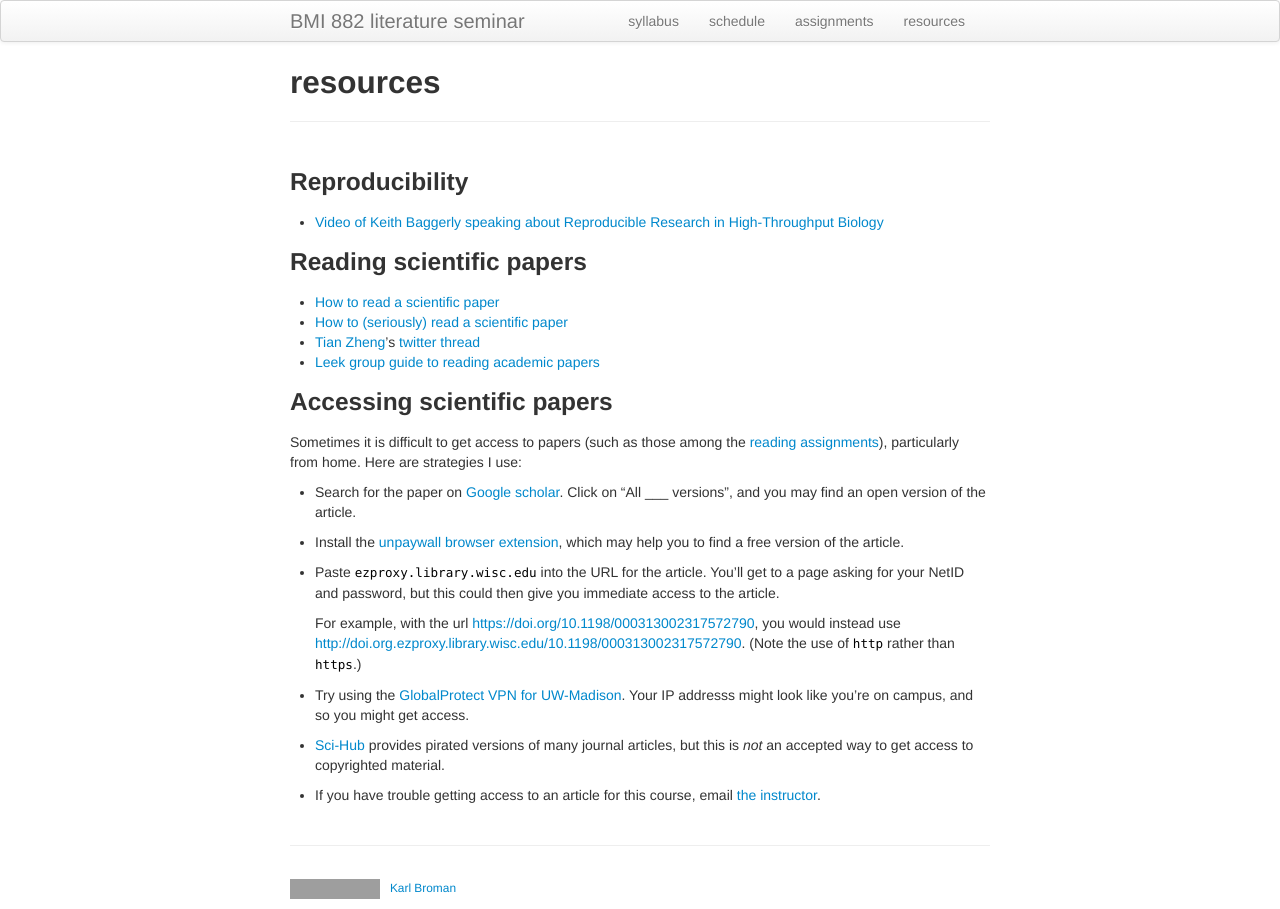
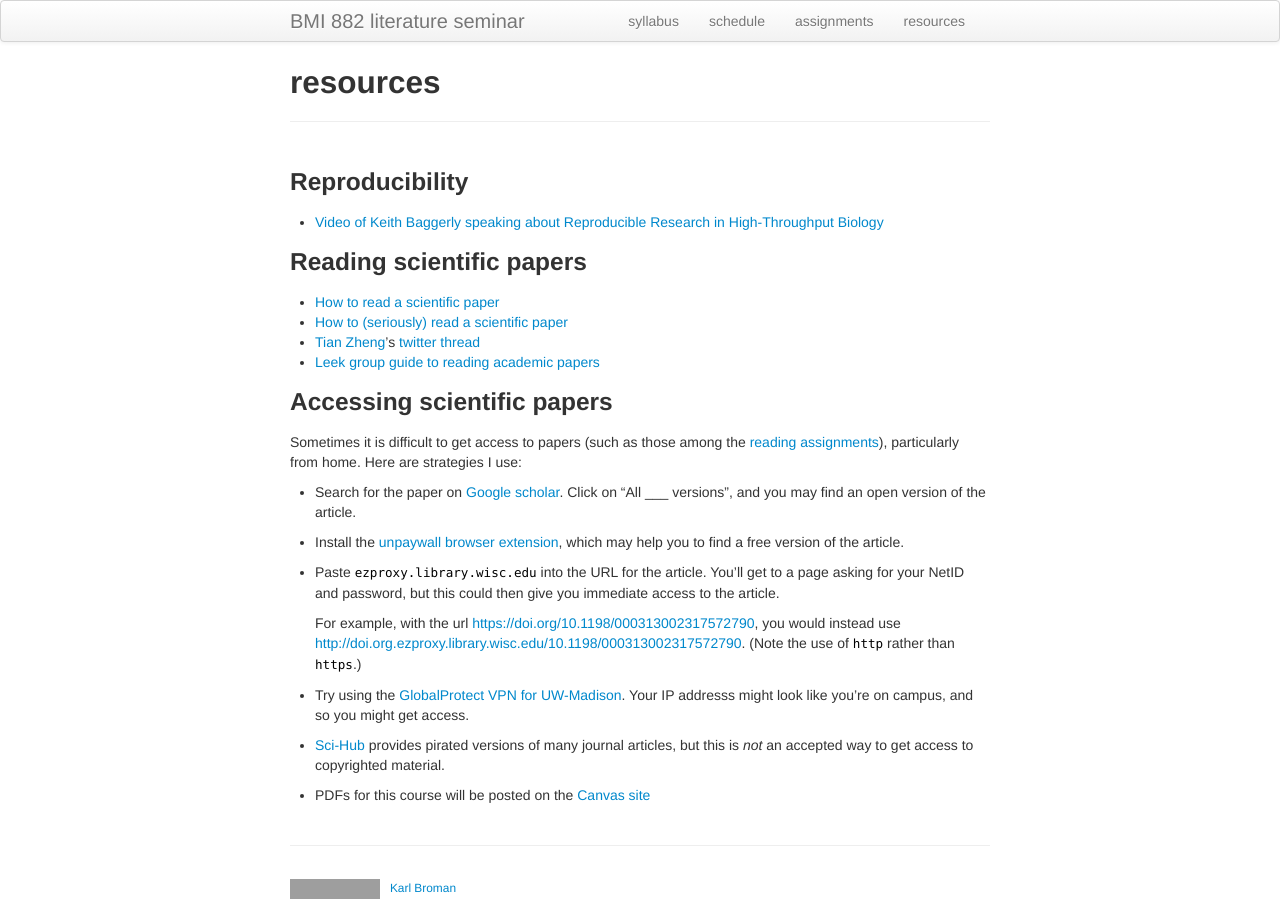
Before and after one commit to kbroman/BMI882_spring2023, a Jekyll site: the page built from resources.md, in a window 1280 px wide. Built offline with Jekyll 4.4.1, drawn with Linux system fonts in a browser that asks for light colours; grey boxes are pictures that could not be loaded.

Commit message:
Mention canvas site for readings

```diff
--- a/resources.md
+++ b/resources.md
@@ -48,5 +48,4 @@ Here are strategies I use:
   journal articles, but this is _not_ an accepted way to get access to
   copyrighted material.
 
-- If you have trouble getting access to an article for this course,
-  email [the instructor](https://kbroman.org).
+- PDFs for this course will be posted on the [Canvas site](https://canvas.wisc.edu/courses/345137)
```
Also changed, not shown: schedule.md (+4 -0 lines).
